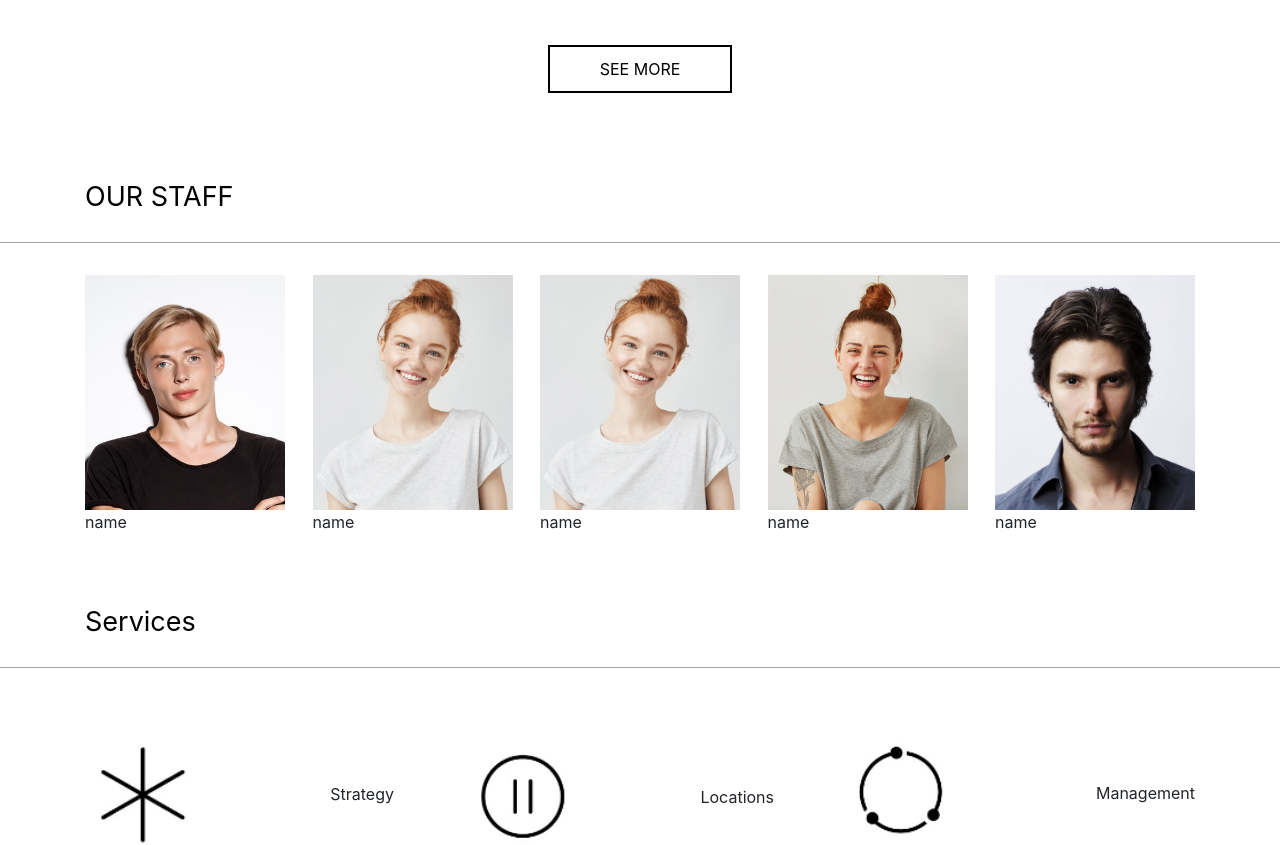
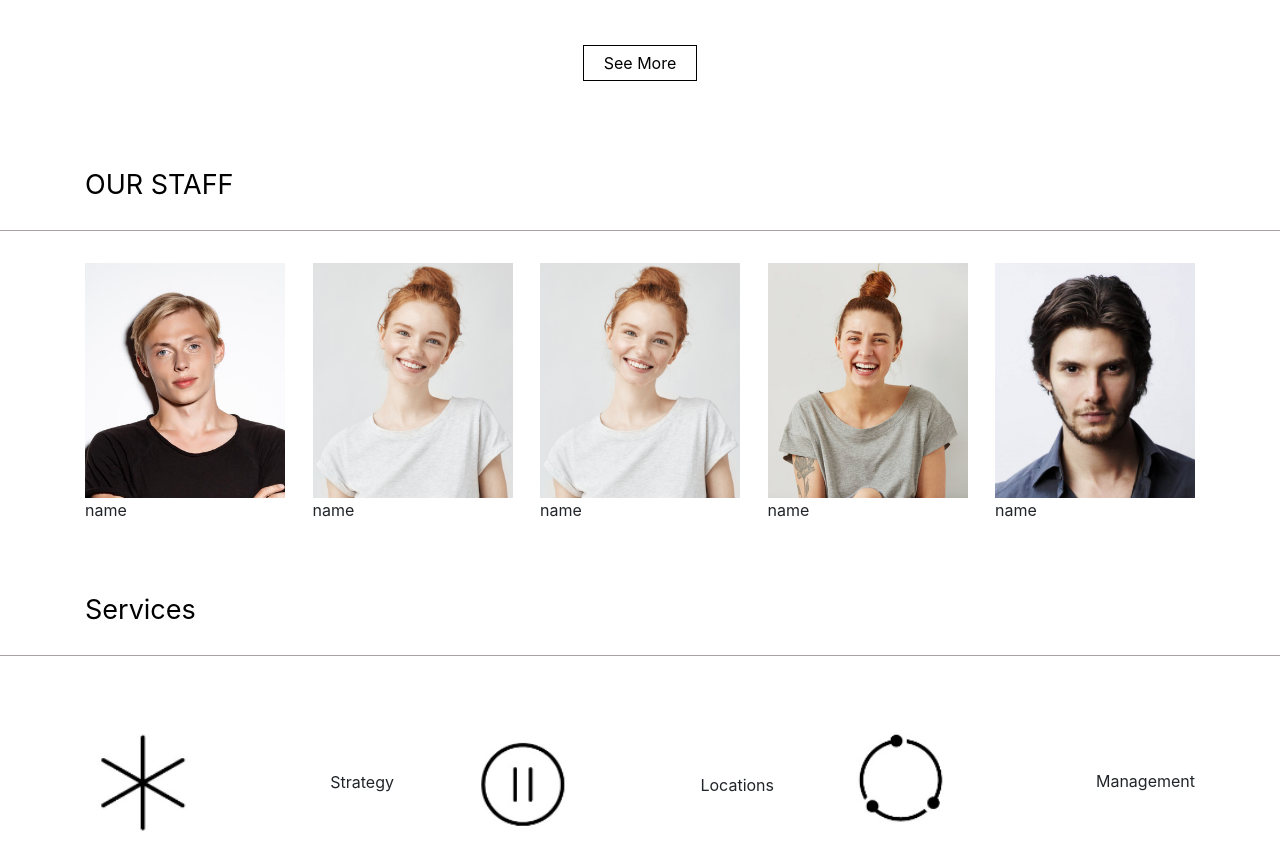
Before and after one commit to NokaK/stajireba02, a plain HTML site: page index.html in a window 1280 px wide. Shown: the part 1824-2669 px from the top of the page. Drawn offline with nearby package versions, Linux system fonts and the light colour scheme.

Commit message:
edits
edits

```diff
--- a/css/style.css
+++ b/css/style.css
@@ -64,8 +64,8 @@ section 2 our works*/
 	width: 100%;
 }
 .see-more{
-	border:2px solid black;
-	padding: 10px 50px;
+	border:1px solid black;
+	padding: 5px 20px ;
 	background-color: inherit;
 	cursor: pointer;
 }
--- a/index.html
+++ b/index.html
@@ -2,8 +2,7 @@
 <html>
 <head>
 <meta charset="utf-8">
-	<title> title • title </title>
-	<!-- <link rel="icon" type="images/logo.png" href="img/logo.png"> -->
+	<title> N O R M A F I L M </title>
 	<link rel="stylesheet"  href="css/style.css">
 	<link rel="stylesheet"  href="css/bootstrap.min.css">
 	<link rel="stylesheet" 	href="css/bootstrap-reboot.min.css">
@@ -17,7 +16,7 @@
 		<div class="bg-1">
 			<nav class="navbar navbar-expand-lg bg-white fixed-top nav-color nav">
 				<div class="container">
-					<div class="logo float-left ">
+					<div class="logo float-left">
 				        <a class="navbar-brand text-dark" style="letter-spacing:6px;" href="#">NORMAFILM</a>
 				     </div>
 				    	<button class="navbar-toggler burger" type="button" data-toggle="collapse" data-target="#navbarSupportedContent" aria-controls="navbarSupportedContent" aria-expanded="false" aria-label="Toggle navigation" >
@@ -179,7 +178,7 @@
 					</div>
 				</div>
 				<div class=" d-flex justify-content-center py-5">
-					<button type="button" class="see-more  text-center" data-toggle="collapse" data-target="#demo">SEE MORE</button>
+					<button type="button" class="see-more  text-center" data-toggle="collapse" data-target="#demo">See More</button>
 				</div>
 			</div>
 		</div>
```
